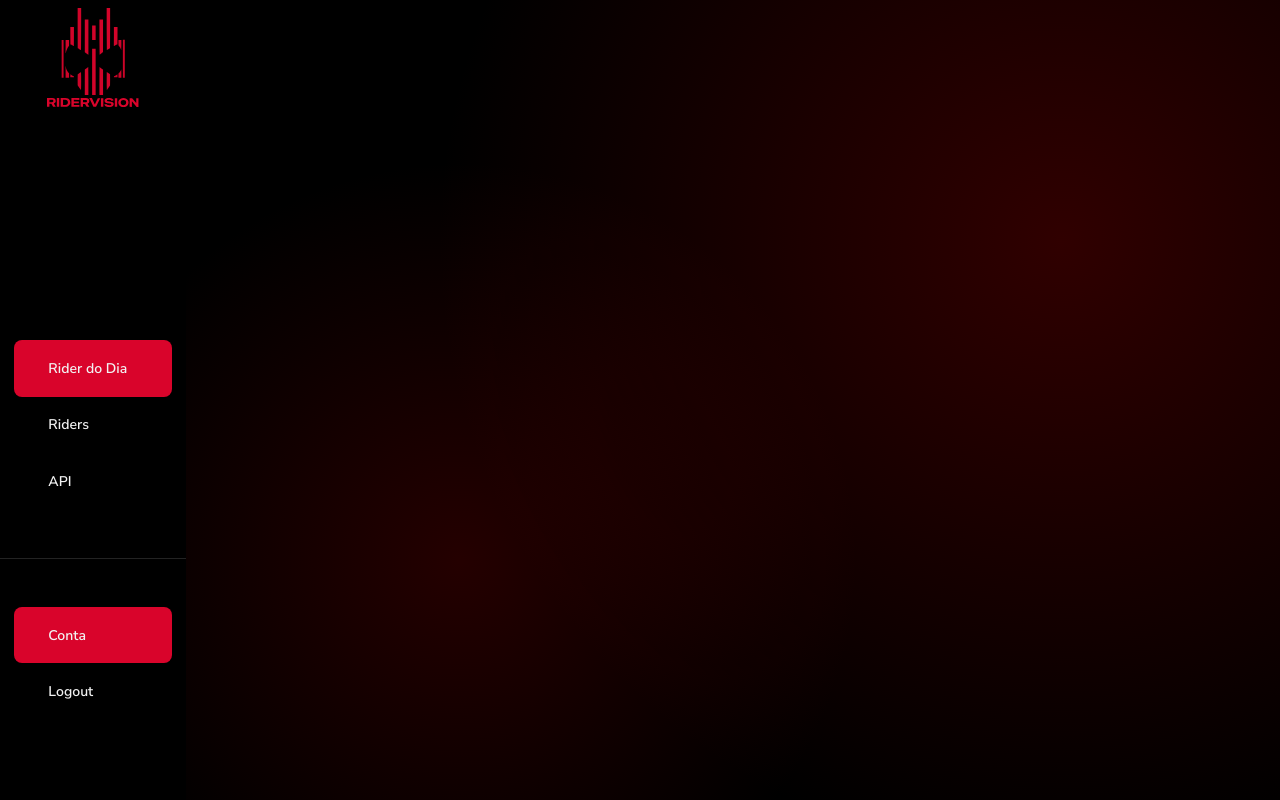
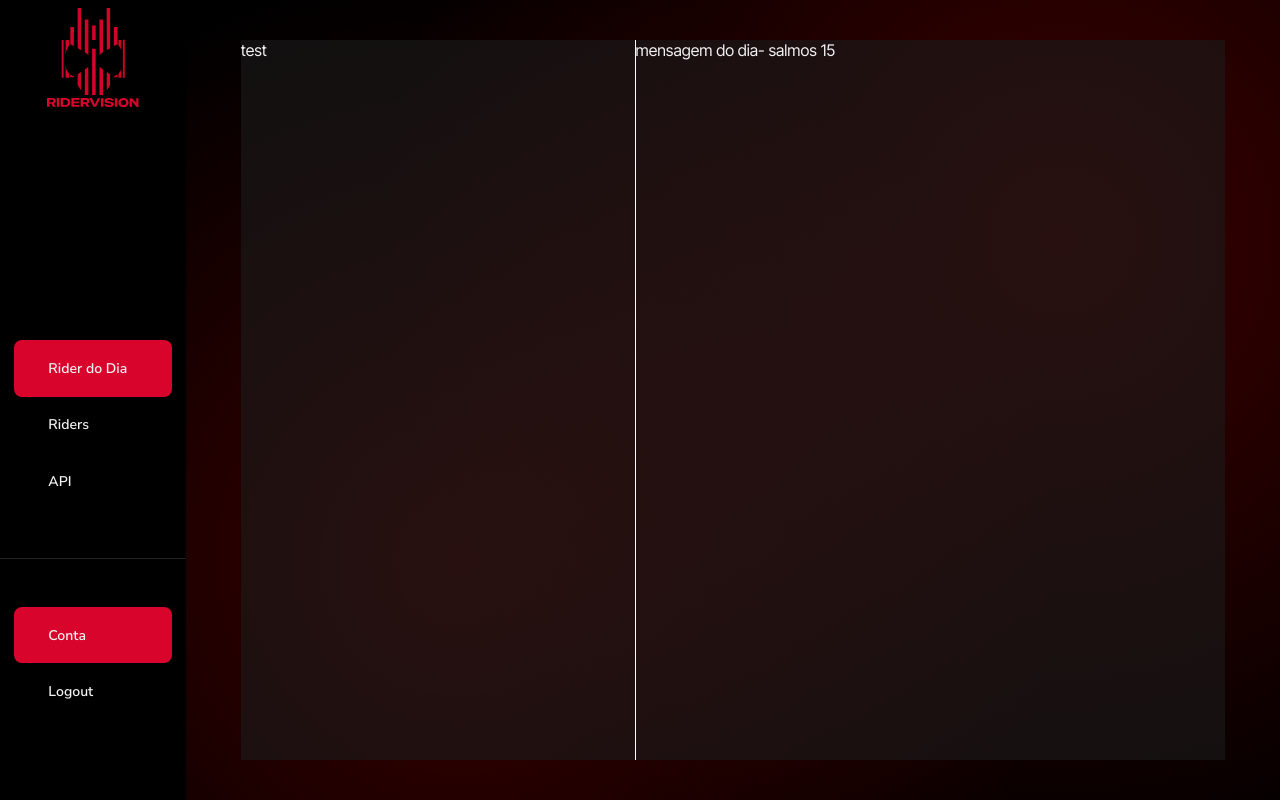
Before and after one commit to santivgo/ridervision, an Angular app in the folder rv-app/: page / in a window 1280 px wide. Built offline with nearby package versions, Linux system fonts and the light colour scheme; a web font is replaced by a local one.

Commit message:
push só para dar sync com os card de comentario qu o sant fez

```diff
--- a/rv-app/src/app/app.component.html
+++ b/rv-app/src/app/app.component.html
@@ -3,5 +3,6 @@
         <app-header></app-header>
     </div>
     <div class="rv-container__content">
+        <app-card-rider></app-card-rider>
     </div>
 </div>
--- a/rv-app/src/app/app.component.sass
+++ b/rv-app/src/app/app.component.sass
@@ -10,4 +10,4 @@
         width: 100%
         height: 100%
         background-color: black
-        background: radial-gradient(circle at 80% 30%, rgba(120, 0, 0, 0.4) 0%, transparent 60%), radial-gradient(circle at 25% 70%, rgba(120, 0, 0, 0.3) 0%, transparent 40%), #000
+        background: radial-gradient(circle at 80% 30%, rgba(120, 0, 0, 0.5) 0%, transparent 65%), radial-gradient(circle at 25% 70%, rgba(120, 0, 0, 0.5) 0%, transparent 60%), #000
--- a/rv-app/src/app/app.component.ts
+++ b/rv-app/src/app/app.component.ts
@@ -1,9 +1,10 @@
 import { Component } from '@angular/core';
 import { HeaderComponent } from './shared/components/header/header.component';
+import { CardRiderComponent } from './shared/components/main-cards/card-rider/card-rider.component';
 
 @Component({
   selector: 'app-root',
-  imports: [HeaderComponent],
+  imports: [HeaderComponent, CardRiderComponent],
   templateUrl: './app.component.html',
   styleUrl: './app.component.sass'
 })
--- /dev/null
+++ b/rv-app/src/app/shared/components/main-cards/card-rider/card-rider.component.html
@@ -0,0 +1,7 @@
+<div class="rv-container">
+    <div class="rv-container__card">
+        <div class="rv-container__card__imagem">test</div>
+        <div class="rv-container__card__divider"></div>
+        <div class="rv-container__card__text-area">mensagem do dia- salmos 15</div>
+    </div>
+</div>
--- /dev/null
+++ b/rv-app/src/app/shared/components/main-cards/card-rider/card-rider.component.sass
@@ -0,0 +1,24 @@
+.rv-container
+    display: flex
+    flex-direction: column
+    justify-content: center
+    align-items: center
+    height: 100%
+    width: 100%
+
+    &__card
+        display: flex
+        flex-direction: row
+        background-color: rgba(27, 27, 27, 0.6)
+        height: 90%
+        width: 90%
+
+        &__imagem
+            width: 40%
+
+        &__divider
+            background-color: white
+            width: 1px
+
+        &__text-area
+            width: 50%
```
Also changed, not shown: rv-app/src/app/shared/components/main-cards/card-rider/card-rider.component.ts (added, +11 -0 lines), rv-app/public/assets/MiBRrBm.png (added), 1 other file (tests, documents, lock files or other folders).
